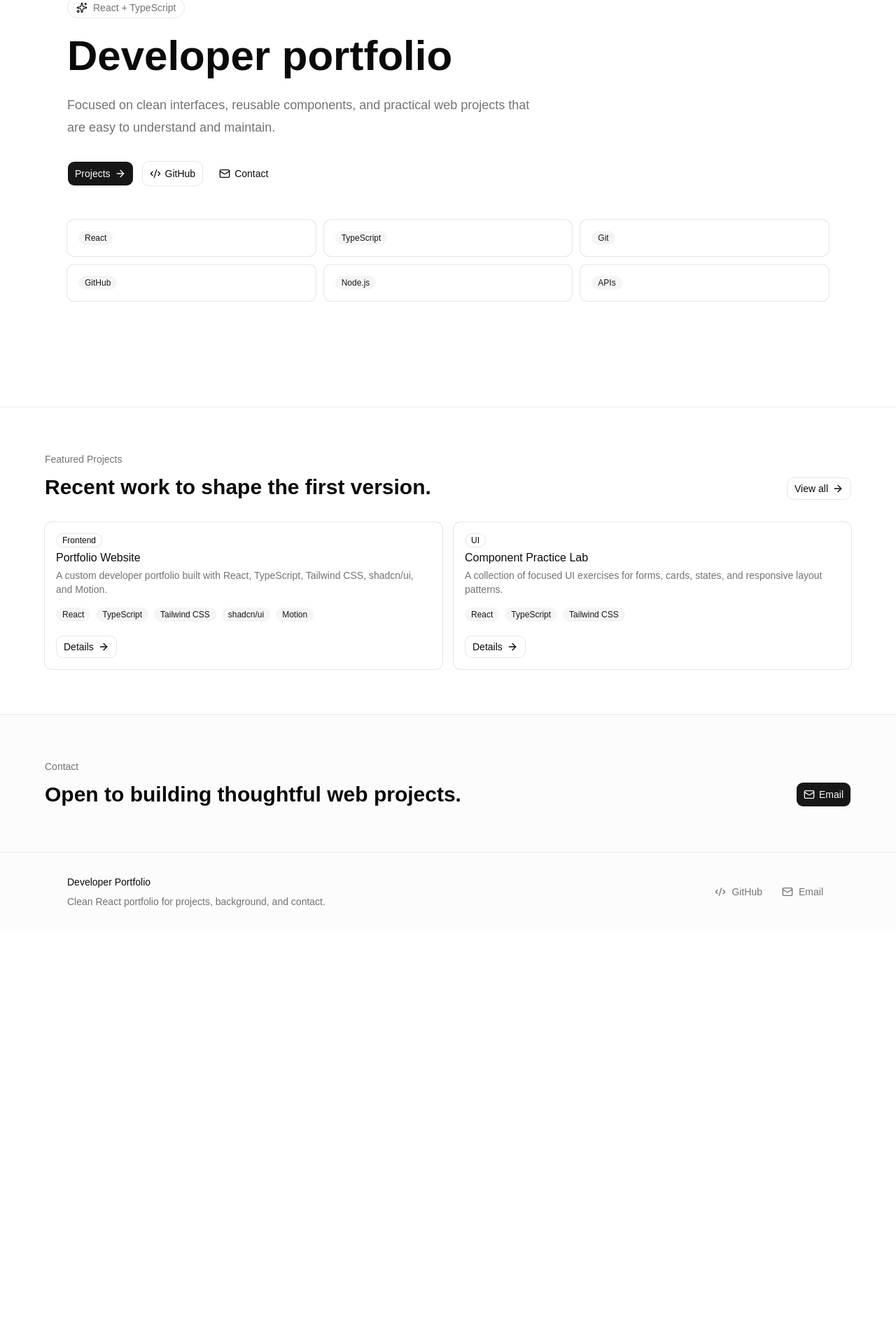
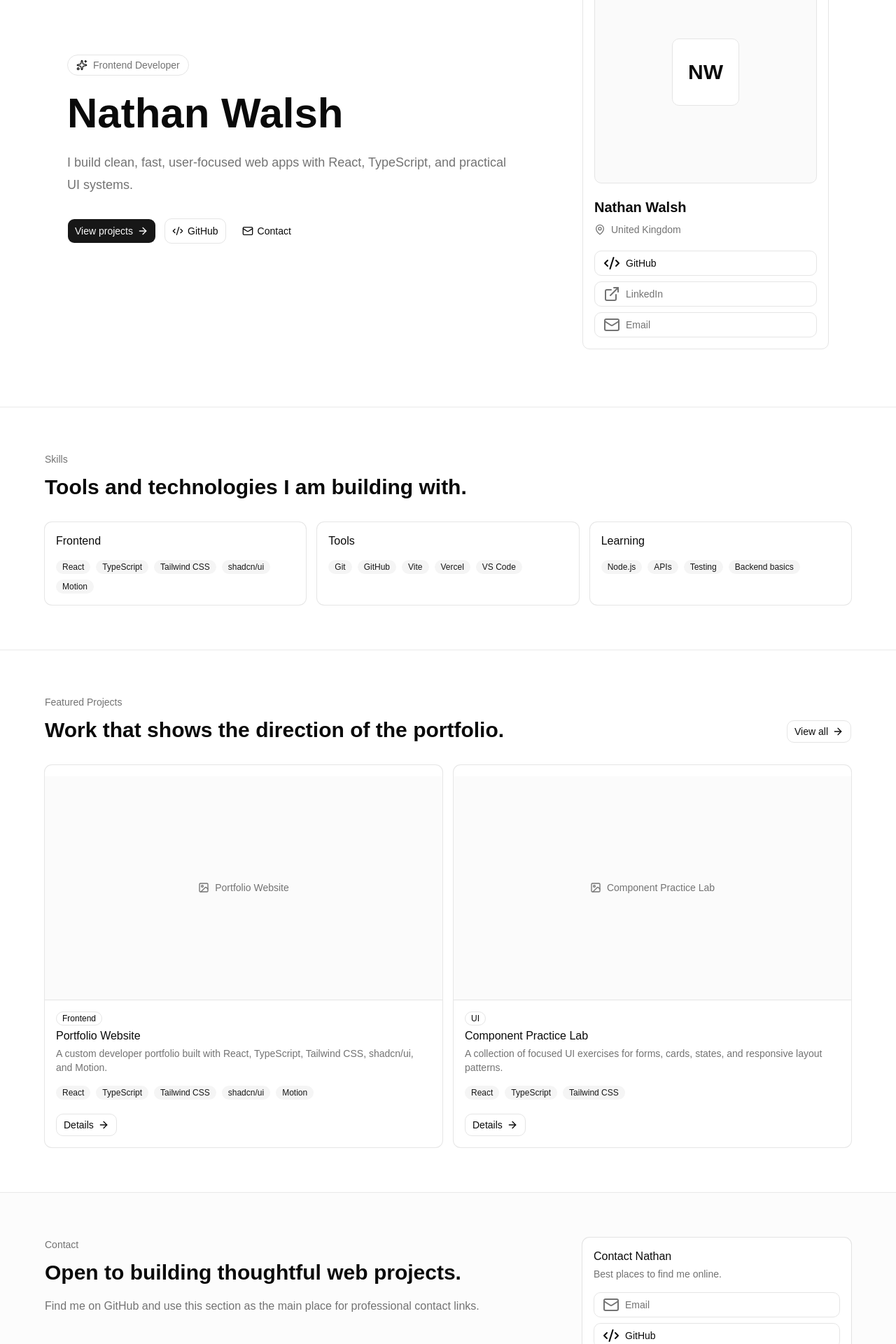
Before and after one commit to NathanWalash/portfolio, a React (Vite) app: page / in a window 1280 px wide. Shown: the part 220-2140 px from the top of the page at 70% size. Before the commit the page ends 1550 px from the top, so only its background shows below. Built offline with nearby package versions, Linux system fonts and the light colour scheme.

Commit message:
feat: personalise home page for Nathan Walsh

```diff
--- a/src/components/layout/Footer.tsx
+++ b/src/components/layout/Footer.tsx
@@ -1,5 +1,7 @@
-import { Code2, Mail } from "lucide-react"
+import { Code2, ExternalLink, Mail } from "lucide-react"
 import { Link } from "react-router-dom"
+
+import { profile, type SocialLink } from "@/data/profile"
 
 export function Footer() {
   return (
@@ -10,32 +12,56 @@ export function Footer() {
             to="/"
             className="font-medium text-foreground transition-colors hover:text-muted-foreground"
           >
-            Developer Portfolio
+            {profile.name}
           </Link>
           <p className="mt-2 max-w-md">
-            Clean React portfolio for projects, background, and contact.
+            {profile.summary}
           </p>
         </div>
 
         <div className="flex flex-wrap items-center gap-3">
-          <a
-            href="https://github.com/"
-            target="_blank"
-            rel="noreferrer"
-            className="inline-flex items-center gap-2 rounded-lg px-2 py-1 transition-colors hover:bg-background hover:text-foreground focus-visible:ring-3 focus-visible:ring-ring/50"
-          >
-            <Code2 className="size-4" aria-hidden="true" />
-            GitHub
-          </a>
-          <a
-            href="mailto:hello@example.com"
-            className="inline-flex items-center gap-2 rounded-lg px-2 py-1 transition-colors hover:bg-background hover:text-foreground focus-visible:ring-3 focus-visible:ring-ring/50"
-          >
-            <Mail className="size-4" aria-hidden="true" />
-            Email
-          </a>
+          <FooterSocial icon="code" social={profile.socials.github} />
+          <FooterSocial icon="external" social={profile.socials.linkedin} />
+          <FooterSocial icon="mail" social={profile.socials.email} />
         </div>
       </div>
     </footer>
   )
 }
+
+function FooterSocial({
+  icon,
+  social,
+}: {
+  icon: "code" | "external" | "mail"
+  social: SocialLink
+}) {
+  const Icon = icon === "code" ? Code2 : icon === "mail" ? Mail : ExternalLink
+  const className =
+    "inline-flex items-center gap-2 rounded-lg px-2 py-1 transition-colors focus-visible:ring-3 focus-visible:ring-ring/50"
+  const content = (
+    <>
+      <Icon className="size-4" aria-hidden="true" />
+      {social.label}
+    </>
+  )
+
+  if (!social.href) {
+    return (
+      <span aria-disabled="true" className={`${className} text-muted-foreground`}>
+        {content}
+      </span>
+    )
+  }
+
+  return (
+    <a
+      href={social.href}
+      target={social.external ? "_blank" : undefined}
+      rel={social.external ? "noreferrer" : undefined}
+      className={`${className} hover:bg-background hover:text-foreground`}
+    >
+      {content}
+    </a>
+  )
+}
--- a/src/components/layout/Navbar.tsx
+++ b/src/components/layout/Navbar.tsx
@@ -2,6 +2,7 @@ import { Code2, Mail } from "lucide-react"
 import { Link, NavLink } from "react-router-dom"
 
 import { Button } from "@/components/ui/button"
+import { profile } from "@/data/profile"
 import { cn } from "@/lib/utils"
 
 const navLinks = [
@@ -22,7 +23,7 @@ export function Navbar() {
           <span className="grid size-8 place-items-center rounded-lg border border-border bg-card">
             <Code2 className="size-4" aria-hidden="true" />
           </span>
-          <span>Developer Portfolio</span>
+          <span>{profile.name}</span>
         </Link>
 
         <nav
@@ -48,7 +49,7 @@ export function Navbar() {
 
         <div className="ml-auto flex items-center gap-2 sm:ml-0">
           <Button asChild variant="outline" size="sm">
-            <a href="https://github.com/" target="_blank" rel="noreferrer">
+            <a href={profile.socials.github.href} target="_blank" rel="noreferrer">
               <Code2 aria-hidden="true" />
               GitHub
             </a>
--- /dev/null
+++ b/src/components/projects/ProjectVisual.tsx
@@ -0,0 +1,34 @@
+import { ImageIcon } from "lucide-react"
+
+import { type Project } from "@/data/projects"
+import { cn } from "@/lib/utils"
+
+export function ProjectVisual({
+  project,
+  className,
+}: {
+  project: Project
+  className?: string
+}) {
+  return (
+    <div
+      className={cn(
+        "grid aspect-[16/9] place-items-center overflow-hidden bg-muted/40",
+        className,
+      )}
+    >
+      {project.image.src ? (
+        <img
+          src={project.image.src}
+          alt={project.image.alt}
+          className="size-full object-cover"
+        />
+      ) : (
+        <div className="flex items-center gap-2 text-sm text-muted-foreground">
+          <ImageIcon className="size-4" aria-hidden="true" />
+          {project.title}
+        </div>
+      )}
+    </div>
+  )
+}
--- /dev/null
+++ b/src/data/profile.ts
@@ -0,0 +1,51 @@
+export type SocialLink = {
+  label: "GitHub" | "LinkedIn" | "Email"
+  href: string
+  external?: boolean
+}
+
+export const profile = {
+  name: "Nathan Walsh",
+  initials: "NW",
+  title: "Frontend Developer",
+  location: "United Kingdom",
+  summary:
+    "I build clean, fast, user-focused web apps with React, TypeScript, and practical UI systems.",
+  email: "",
+  profileImage: {
+    src: "",
+    alt: "Nathan Walsh profile photo",
+  },
+  socials: {
+    github: {
+      label: "GitHub",
+      href: "https://github.com/NathanWalash",
+      external: true,
+    },
+    linkedin: {
+      label: "LinkedIn",
+      href: "",
+      external: true,
+    },
+    email: {
+      label: "Email",
+      href: "",
+    },
+  },
+} satisfies {
+  name: string
+  initials: string
+  title: string
+  location: string
+  summary: string
+  email: string
+  profileImage: {
+    src: string
+    alt: string
+  }
+  socials: {
+    github: SocialLink
+    linkedin: SocialLink
+    email: SocialLink
+  }
+}
--- a/src/data/projects.ts
+++ b/src/data/projects.ts
@@ -8,6 +8,10 @@ export type Project = {
   description: string
   category: ProjectCategory
   stack: string[]
+  image: {
+    src: string
+    alt: string
+  }
   github?: string
   live?: string
   featured?: boolean
@@ -28,7 +32,11 @@ export const projects: Project[] = [
       "A custom developer portfolio built with React, TypeScript, Tailwind CSS, shadcn/ui, and Motion.",
     category: "Frontend",
     stack: ["React", "TypeScript", "Tailwind CSS", "shadcn/ui", "Motion"],
-    github: "https://github.com/",
+    image: {
+      src: "",
+      alt: "Portfolio website screenshot",
+    },
+    github: "https://github.com/NathanWalash",
     live: "https://example.com",
     featured: true,
     overview:
@@ -65,7 +73,11 @@ export const projects: Project[] = [
       "A collection of focused UI exercises for forms, cards, states, and responsive layout patterns.",
     category: "UI",
     stack: ["React", "TypeScript", "Tailwind CSS"],
-    github: "https://github.com/",
+    image: {
+      src: "",
+      alt: "Component practice lab screenshot",
+    },
+    github: "https://github.com/NathanWalash",
     featured: true,
     overview:
       "A practice space for improving component composition, layout decisions, and interface polish.",
@@ -98,7 +110,11 @@ export const projects: Project[] = [
       "A small notes-style app concept for practicing API flows, state boundaries, and frontend data handling.",
     category: "Full-stack",
     stack: ["React", "TypeScript", "Node.js", "APIs"],
-    github: "https://github.com/",
+    image: {
+      src: "",
+      alt: "API notes tool screenshot",
+    },
+    github: "https://github.com/NathanWalash",
     overview:
       "A planned project for demonstrating how a frontend can organize create, read, update, and delete flows.",
     problem:
--- a/src/pages/Home.tsx
+++ b/src/pages/Home.tsx
@@ -1,8 +1,16 @@
-import { ArrowRight, Code2, Mail, Sparkles } from "lucide-react"
+import {
+  ArrowRight,
+  Code2,
+  ExternalLink,
+  Mail,
+  MapPin,
+  Sparkles,
+} from "lucide-react"
 import { motion } from "motion/react"
 import { Link } from "react-router-dom"
 
 import { Badge } from "@/components/ui/badge"
+import { ProjectVisual } from "@/components/projects/ProjectVisual"
 import { Button } from "@/components/ui/button"
 import {
   Card,
@@ -11,15 +19,17 @@ import {
   CardHeader,
   CardTitle,
 } from "@/components/ui/card"
-import { getFeaturedProjects } from "@/data/projects"
+import { getFeaturedProjects, type Project } from "@/data/projects"
+import { profile, type SocialLink } from "@/data/profile"
 import { skills } from "@/data/skills"
+import { cn } from "@/lib/utils"
 
 const featuredProjects = getFeaturedProjects()
 
 export function Home() {
   return (
     <main>
-      <section className="mx-auto flex min-h-[calc(100svh-4rem)] w-full max-w-6xl flex-col justify-center px-6 py-16 sm:px-8">
+      <section className="mx-auto grid min-h-[calc(100svh-4rem)] w-full max-w-6xl items-center gap-10 px-6 py-16 sm:px-8 lg:grid-cols-[minmax(0,1fr)_22rem]">
         <motion.div
           initial={{ opacity: 0, y: 18 }}
           animate={{ opacity: 1, y: 0 }}
@@ -28,33 +38,36 @@ export function Home() {
         >
           <div className="mb-6 inline-flex items-center gap-2 rounded-full border border-border bg-card px-3 py-1 text-sm text-muted-foreground">
             <Sparkles className="size-4 text-primary" aria-hidden="true" />
-            React + TypeScript
+            {profile.title}
           </div>
 
-          <h1 className="text-balance text-4xl font-semibold tracking-normal text-foreground sm:text-6xl">
-            Developer portfolio
+          <h1 className="text-balance text-5xl font-semibold tracking-normal text-foreground sm:text-6xl">
+            {profile.name}
           </h1>
 
           <p className="mt-6 max-w-2xl text-pretty text-lg leading-8 text-muted-foreground">
-            Focused on clean interfaces, reusable components, and practical web
-            projects that are easy to understand and maintain.
+            {profile.summary}
           </p>
 
           <div className="mt-8 flex flex-wrap gap-3">
             <Button asChild size="lg">
               <Link to="/projects">
-                Projects
+                View projects
                 <ArrowRight aria-hidden="true" />
               </Link>
             </Button>
             <Button asChild variant="outline" size="lg">
-              <a href="https://github.com/" target="_blank" rel="noreferrer">
+              <a
+                href={profile.socials.github.href}
+                target="_blank"
+                rel="noreferrer"
+              >
                 <Code2 aria-hidden="true" />
                 GitHub
               </a>
             </Button>
             <Button asChild variant="ghost" size="lg">
-              <a href="mailto:hello@example.com">
+              <a href="#contact">
                 <Mail aria-hidden="true" />
                 Contact
               </a>
@@ -62,18 +75,67 @@ export function Home() {
           </div>
         </motion.div>
 
-        <div className="mt-12 grid gap-3 sm:grid-cols-2 lg:grid-cols-3">
-          {skills.flatMap((group) =>
-            group.items.slice(0, 2).map((item) => (
-              <Card key={`${group.category}-${item}`} className="rounded-lg">
+        <aside
+          aria-label="Profile snapshot"
+          className="rounded-lg border border-border bg-card p-4"
+        >
+          <div className="grid aspect-square place-items-center overflow-hidden rounded-lg border border-border bg-muted/50">
+            {profile.profileImage.src ? (
+              <img
+                src={profile.profileImage.src}
+                alt={profile.profileImage.alt}
+                className="size-full object-cover"
+              />
+            ) : (
+              <div className="grid size-24 place-items-center rounded-lg border border-border bg-background text-3xl font-semibold">
+                {profile.initials}
+              </div>
+            )}
+          </div>
+
+          <div className="mt-5">
+            <h2 className="text-xl font-semibold tracking-normal">{profile.name}</h2>
+            <div className="mt-2 flex items-center gap-2 text-sm text-muted-foreground">
+              <MapPin className="size-4" aria-hidden="true" />
+              {profile.location}
+            </div>
+          </div>
+
+          <div className="mt-5 grid gap-2">
+            <SocialButton icon="code" social={profile.socials.github} />
+            <SocialButton icon="external" social={profile.socials.linkedin} />
+            <SocialButton icon="mail" social={profile.socials.email} />
+          </div>
+        </aside>
+      </section>
+
+      <section className="border-t border-border/80 px-6 py-16 sm:px-8">
+        <div className="mx-auto w-full max-w-6xl">
+          <div className="max-w-2xl">
+            <p className="text-sm font-medium text-muted-foreground">Skills</p>
+            <h2 className="mt-3 text-3xl font-semibold tracking-normal">
+              Tools and technologies I am building with.
+            </h2>
+          </div>
+
+          <div className="mt-8 grid gap-4 md:grid-cols-3">
+            {skills.map((group) => (
+              <Card key={group.category} className="rounded-lg">
                 <CardHeader>
-                  <Badge variant="secondary" className="w-fit">
+                  <CardTitle aria-level={3} role="heading">
+                    {group.category}
+                  </CardTitle>
+                </CardHeader>
+                <CardContent className="flex flex-wrap gap-2">
+                  {group.items.map((item) => (
+                    <Badge key={item} variant="secondary">
                       {item}
                     </Badge>
-                </CardHeader>
+                  ))}
+                </CardContent>
               </Card>
-            )),
-          )}
+            ))}
+          </div>
         </div>
       </section>
 
@@ -85,7 +147,7 @@ export function Home() {
                 Featured Projects
               </p>
               <h2 className="mt-3 text-3xl font-semibold tracking-normal">
-                Recent work to shape the first version.
+                Work that shows the direction of the portfolio.
               </h2>
             </div>
             <Button asChild variant="outline">
@@ -98,7 +160,51 @@ export function Home() {
 
           <div className="mt-8 grid gap-4 md:grid-cols-2">
             {featuredProjects.map((project) => (
-              <Card key={project.slug} className="rounded-lg">
+              <ProjectCard key={project.slug} project={project} />
+            ))}
+          </div>
+        </div>
+      </section>
+
+      <section
+        id="contact"
+        className="border-t border-border/80 bg-muted/30 px-6 py-16 sm:px-8"
+      >
+        <div className="mx-auto grid w-full max-w-6xl gap-8 lg:grid-cols-[minmax(0,1fr)_24rem]">
+          <div>
+            <p className="text-sm font-medium text-muted-foreground">Contact</p>
+            <h2 className="mt-3 max-w-2xl text-3xl font-semibold tracking-normal">
+              Open to building thoughtful web projects.
+            </h2>
+            <p className="mt-4 max-w-2xl leading-7 text-muted-foreground">
+              Find me on GitHub and use this section as the main place for
+              professional contact links.
+            </p>
+          </div>
+
+          <Card className="rounded-lg">
+            <CardHeader>
+              <CardTitle aria-level={3} role="heading">
+                Contact Nathan
+              </CardTitle>
+              <CardDescription>Best places to find me online.</CardDescription>
+            </CardHeader>
+            <CardContent className="grid gap-2">
+              <SocialButton icon="mail" social={profile.socials.email} />
+              <SocialButton icon="code" social={profile.socials.github} />
+              <SocialButton icon="external" social={profile.socials.linkedin} />
+            </CardContent>
+          </Card>
+        </div>
+      </section>
+    </main>
+  )
+}
+
+function ProjectCard({ project }: { project: Project }) {
+  return (
+    <Card className="rounded-lg">
+      <ProjectVisual project={project} className="border-b border-border" />
       <CardHeader>
         <Badge variant="outline" className="w-fit">
           {project.category}
@@ -124,30 +230,47 @@ export function Home() {
         </Button>
       </CardContent>
     </Card>
-            ))}
-          </div>
-        </div>
-      </section>
-
-      <section
-        id="contact"
-        className="border-t border-border/80 bg-muted/30 px-6 py-16 sm:px-8"
-      >
-        <div className="mx-auto flex w-full max-w-6xl flex-col gap-6 sm:flex-row sm:items-end sm:justify-between">
-          <div>
-            <p className="text-sm font-medium text-muted-foreground">Contact</p>
-            <h2 className="mt-3 max-w-2xl text-3xl font-semibold tracking-normal">
-              Open to building thoughtful web projects.
-            </h2>
-          </div>
-          <Button asChild size="lg">
-            <a href="mailto:hello@example.com">
-              <Mail aria-hidden="true" />
-              Email
-            </a>
-          </Button>
-        </div>
-      </section>
-    </main>
   )
 }
+
+function SocialButton({
+  icon,
+  social,
+}: {
+  icon: "code" | "external" | "mail"
+  social: SocialLink
+}) {
+  const Icon = icon === "code" ? Code2 : icon === "mail" ? Mail : ExternalLink
+  const content = (
+    <>
+      <Icon aria-hidden="true" />
+      {social.label}
+    </>
+  )
+
+  const className = cn(
+    "inline-flex h-9 items-center gap-2 rounded-lg border border-border px-3 text-sm font-medium transition-colors focus-visible:ring-3 focus-visible:ring-ring/50",
+    social.href
+      ? "hover:bg-muted hover:text-foreground"
+      : "cursor-default text-muted-foreground",
+  )
+
+  if (!social.href) {
+    return (
+      <span aria-disabled="true" className={className}>
+        {content}
+      </span>
+    )
+  }
+
+  return (
+    <a
+      href={social.href}
+      target={social.external ? "_blank" : undefined}
+      rel={social.external ? "noreferrer" : undefined}
+      className={className}
+    >
+      {content}
+    </a>
+  )
+}
--- a/src/pages/ProjectDetail.tsx
+++ b/src/pages/ProjectDetail.tsx
@@ -1,6 +1,7 @@
 import { ArrowLeft, ExternalLink } from "lucide-react"
 import { Link, useParams } from "react-router-dom"
 
+import { ProjectVisual } from "@/components/projects/ProjectVisual"
 import { Badge } from "@/components/ui/badge"
 import { Button } from "@/components/ui/button"
 import { Card, CardHeader, CardTitle } from "@/components/ui/card"
@@ -55,6 +56,11 @@ export function ProjectDetail() {
         </div>
       </div>
 
+      <ProjectVisual
+        project={project}
+        className="mt-12 rounded-lg border border-border"
+      />
+
       <div className="mt-10 flex flex-wrap gap-2">
         {project.stack.map((item) => (
           <Badge key={item} variant="secondary">
--- a/src/pages/Projects.tsx
+++ b/src/pages/Projects.tsx
@@ -1,6 +1,7 @@
 import { ArrowRight } from "lucide-react"
 import { Link } from "react-router-dom"
 
+import { ProjectVisual } from "@/components/projects/ProjectVisual"
 import { Badge } from "@/components/ui/badge"
 import { Button } from "@/components/ui/button"
 import {
@@ -29,6 +30,7 @@ export function Projects() {
       <div className="mt-10 grid gap-4 md:grid-cols-2">
         {projects.map((project) => (
           <Card key={project.slug} className="rounded-lg">
+            <ProjectVisual project={project} className="border-b border-border" />
             <CardHeader>
               <Badge variant="outline" className="w-fit">
                 {project.category}
```
Also changed, not shown: src/pages/About.tsx (+4 -3 lines), 1 other file (tests, documents, lock files or other folders). Lines whose indentation alone changed are shown as unchanged.
